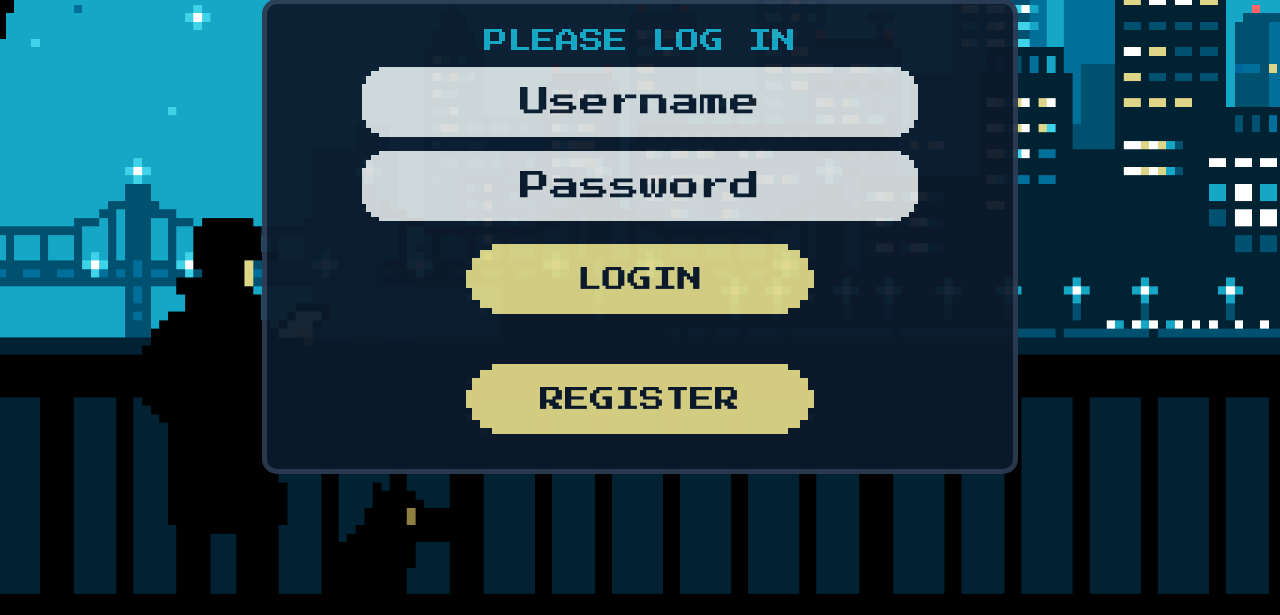
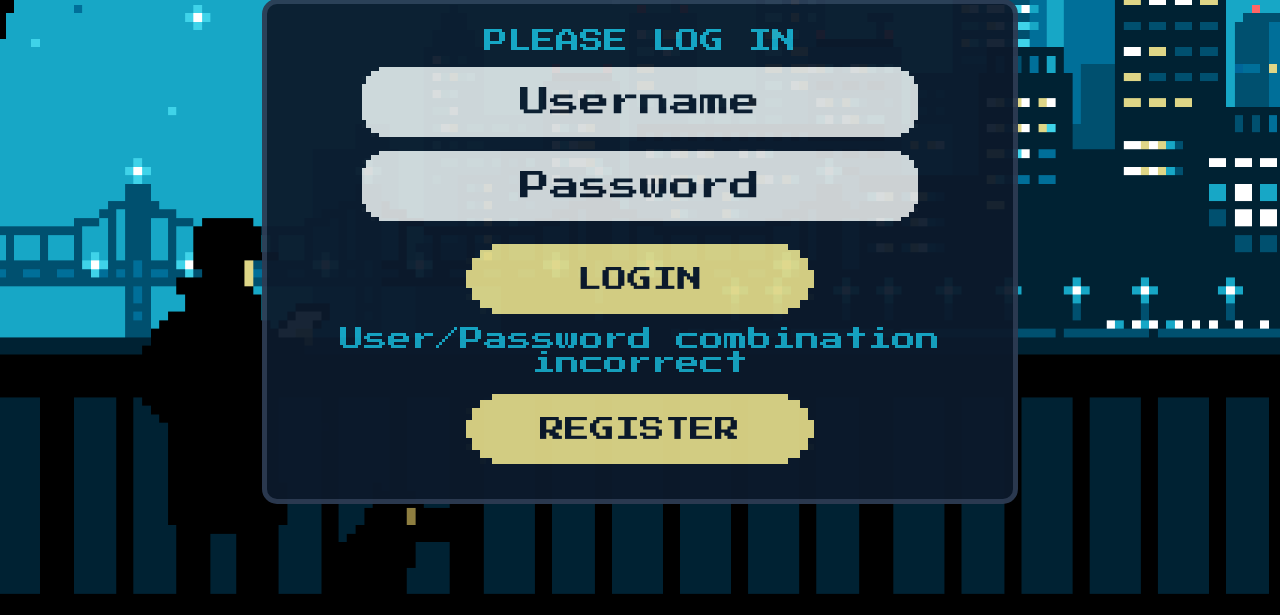
Before and after one commit to lolrepeatlol/smallproject_cop4331, a PHP site: page / in a window 1280 px wide. Shown: the part 147-762 px from the top of the page. Run offline with PHP 8.4, Linux system fonts and the light colour scheme.

Commit message:
fixed blue message overlap

```diff
--- a/css/styles.css
+++ b/css/styles.css
@@ -266,7 +266,7 @@ input[type="password"]{
     color:#17A7C6;
     margin-top: 40px;
     position:absolute;
-    bottom: 100px;
+    bottom: 110px;
     left:0;
     right:0;
 }
--- a/index.html
+++ b/index.html
@@ -17,9 +17,9 @@
 	<input type="text" id="loginName" placeholder="Username" />
 	<input type="password" id="loginPassword" placeholder="Password"/>
 	<button type="button" id="loginButton" class="buttons" onclick="doLogin();"> Login </button>
-	<br>
+	<br><br>
 	<button type="button" id="goToRegisterButton" class="buttons" onclick="location.href='register.html'"> Register </button>
-	<span id="loginResult"></span>
+	<span id="loginResult">User/Password combination incorrect</span>
 </div>
 
 </body>
```
